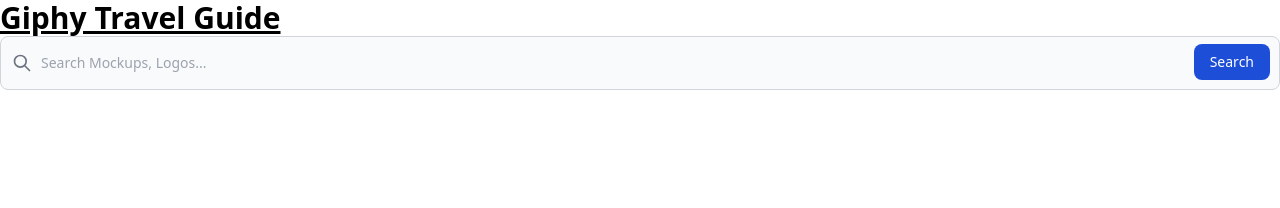
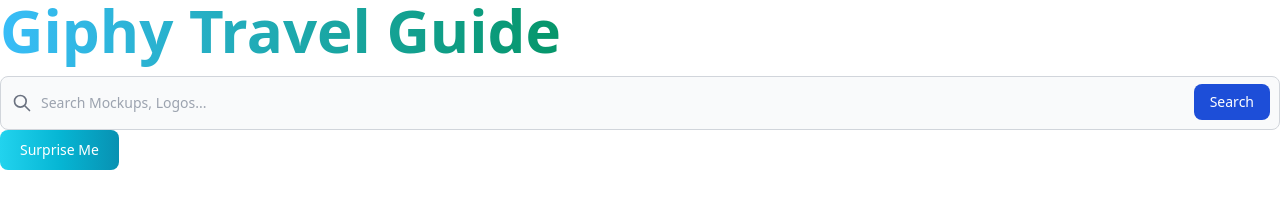
Before and after one commit to mdeluca13/giphy-travel-guide, a website: page index.html in a window 1280 px wide. Drawn offline with nearby package versions, Linux system fonts and the light colour scheme; files that its build step writes are made by us from their sources.

Commit message:
skeleton

```diff
--- a/index.html
+++ b/index.html
@@ -4,13 +4,16 @@
   <meta charset="UTF-8">
   <meta http-equiv="X-UA-Compatible" content="IE=edge">
   <meta name="viewport" content="width=device-width, initial-scale=1.0">
+  <script src="https://cdn.tailwindcss.com"></script>
   <title>Document</title>
   <link rel="stylesheet" href="./dist/output.css">
 </head>
 <body>
-<h1 class="text-3xl font-bold underline ">Giphy Travel Guide</h1>
+
+  <h1 class="mb-4 text-3xl font-extrabold text-gray-900 dark:text-white md:text-5xl lg:text-6xl"><span class="text-transparent bg-clip-text bg-gradient-to-r to-emerald-600 from-sky-400">Giphy Travel Guide</span></h1>
 
 <form>
+
   <label for="default-search" class="mb-2 text-sm font-medium text-gray-900 sr-only dark:text-white">Search</label>
   <div class="relative">
       <div class="absolute inset-y-0 left-0 flex items-center pl-3 pointer-events-none">
@@ -20,5 +23,6 @@
       <button type="submit" class="text-white absolute right-2.5 bottom-2.5 bg-blue-700 hover:bg-blue-800 focus:ring-4 focus:outline-none focus:ring-blue-300 font-medium rounded-lg text-sm px-4 py-2 dark:bg-blue-600 dark:hover:bg-blue-700 dark:focus:ring-blue-800">Search</button>
   </div>
 </form>
+<button type="button" class="text-white bg-gradient-to-r from-cyan-400 via-cyan-500 to-cyan-600 hover:bg-gradient-to-br focus:ring-4 focus:outline-none focus:ring-cyan-300 dark:focus:ring-cyan-800 font-medium rounded-lg text-sm px-5 py-2.5 text-center mr-2 mb-2">Surprise Me </button>
 </body>
 </html>
```
